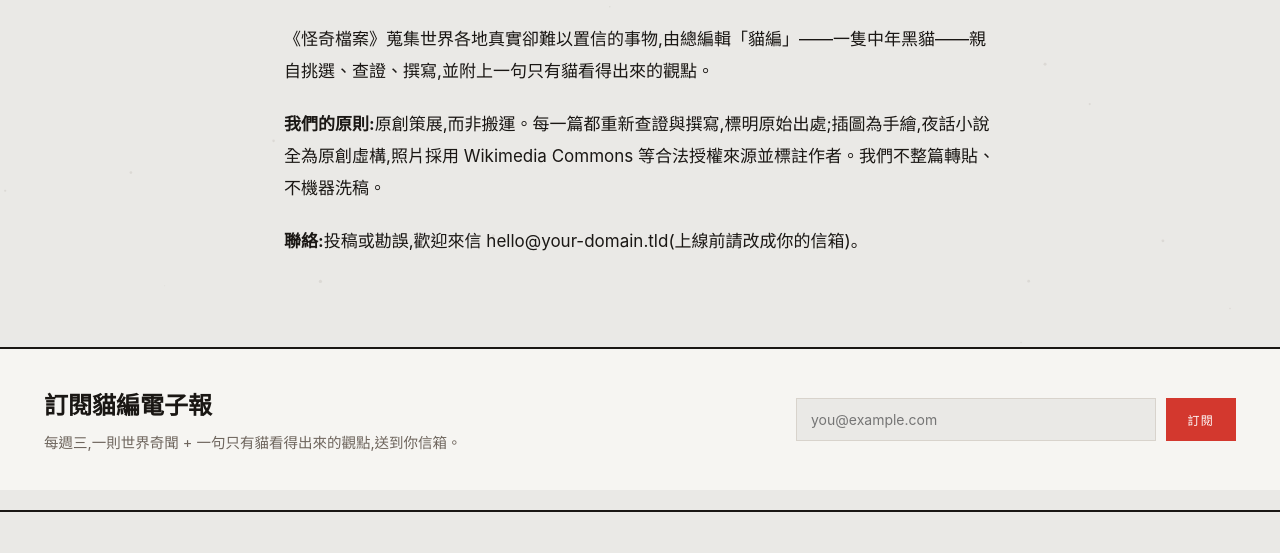
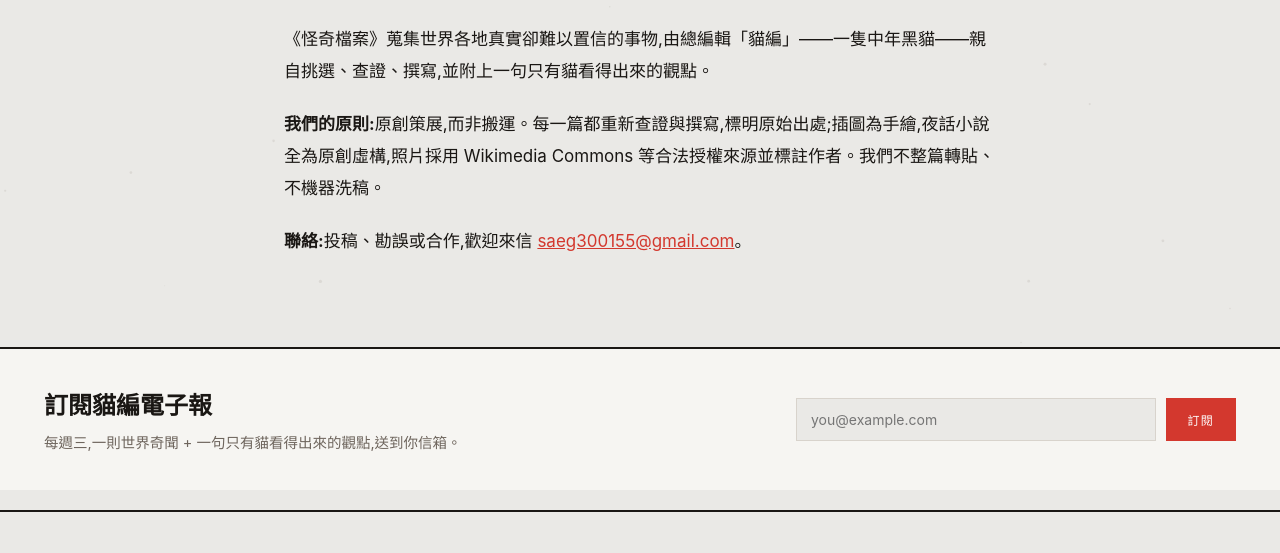
Before and after one commit to TAIWANBEAR/curiosa-, a plain HTML site: page about.html in a window 1280 px wide. Shown: the part 196-749 px from the top of the page. Drawn offline with Linux system fonts and the light colour scheme.

Commit message:
加入公開聯絡信箱(About/隱私權),AdSense 申請前置
Co-Authored-By: Claude Opus 4.8 <noreply@anthropic.com>

```diff
--- a/about.html
+++ b/about.html
@@ -217,7 +217,7 @@
 <main class="wrap"><div class="post" style="padding-top:30px"><h1>關於怪奇檔案</h1><p class="deck">世界很大,但沒必要親自去。</p>
 <div class="prose"><p>《怪奇檔案》蒐集世界各地真實卻難以置信的事物,由總編輯「貓編」——一隻中年黑貓——親自挑選、查證、撰寫,並附上一句只有貓看得出來的觀點。</p>
 <p><b>我們的原則:</b>原創策展,而非搬運。每一篇都重新查證與撰寫,標明原始出處;插圖為手繪,夜話小說全為原創虛構,照片採用 Wikimedia Commons 等合法授權來源並標註作者。我們不整篇轉貼、不機器洗稿。</p>
-<p><b>聯絡:</b>投稿或勘誤,歡迎來信 hello@your-domain.tld(上線前請改成你的信箱)。</p></div></div></main><section class="news-band"><div class="wrap">
+<p><b>聯絡:</b>投稿、勘誤或合作,歡迎來信 <a href="mailto:saeg300155@gmail.com">saeg300155@gmail.com</a>。</p></div></div></main><section class="news-band"><div class="wrap">
 <div><h3>訂閱貓編電子報</h3><p>每週三,一則世界奇聞 + 一句只有貓看得出來的觀點,送到你信箱。</p></div>
 <form class="news-form" onsubmit="return false"><input type="email" placeholder="you@example.com" aria-label="電子郵件"><button>訂閱</button></form>
 </div></section>
--- a/styles.css
+++ b/styles.css
@@ -122,6 +122,7 @@ figure.photo figcaption b{color:var(--muted)}
 .prose{margin-top:26px}.prose p{font-size:17px;line-height:1.9;margin:0 0 20px}
 .prose h2{font-family:var(--serif);font-weight:700;font-size:22px;margin:34px 0 14px}
 .prose b{color:var(--ink);font-weight:700}
+.prose a{color:var(--accent);text-decoration:underline}
 blockquote{margin:30px 0;padding:6px 0 6px 24px;border-left:3px solid var(--accent);font-family:var(--serif);font-size:22px;line-height:1.5;font-style:italic}
 .post .mao{margin:30px 0}
 .sources{margin-top:30px;padding-top:18px;border-top:1px solid var(--rule);font-family:var(--mono);font-size:11px;letter-spacing:.06em;text-transform:uppercase;color:var(--faint)}.sources b{color:var(--muted)}
```
Also changed, not shown: privacy.html (+1 -1 lines).
